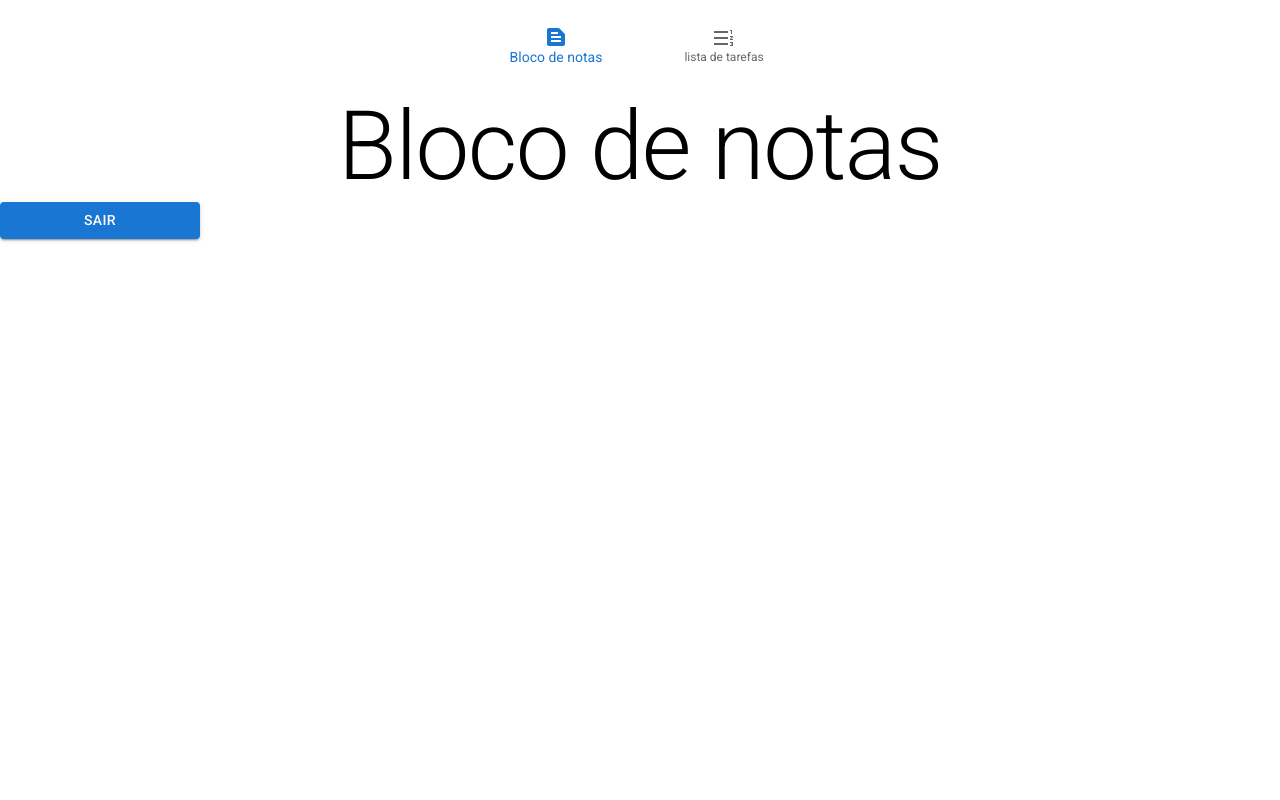
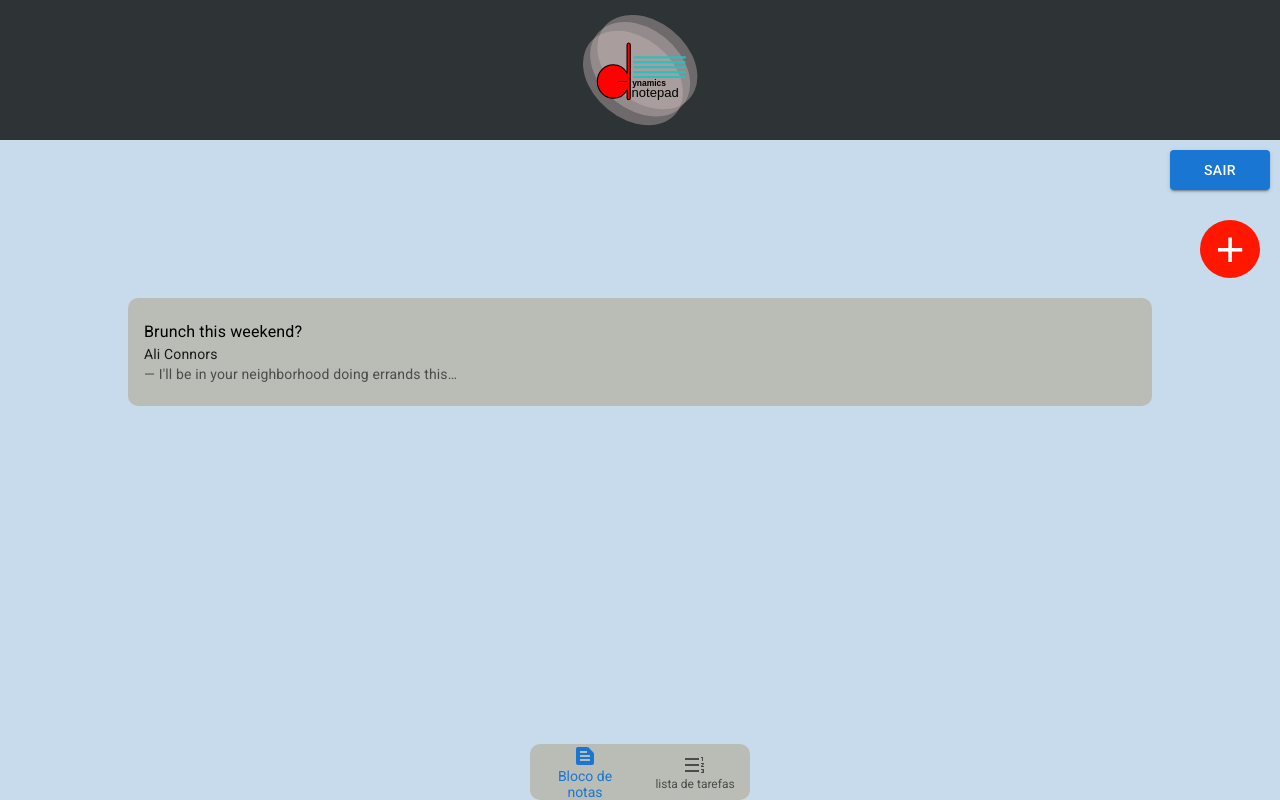
Before and after one commit to guilhermesoares05/todo, a React (Create React App) app: page / in a window 1280 px wide. Built offline with nearby package versions, Linux system fonts and the light colour scheme; no server answers; the database is empty.

Commit message:
estilização de telas e refatoração

```diff
--- a/public/index.html
+++ b/public/index.html
@@ -11,7 +11,11 @@
   <link rel="manifest" href="%PUBLIC_URL%/manifest.json" />
   <title>Dynamics Notepad</title>
 </head>
-
+  <style>
+    body{
+      background-color: rgb(200, 219, 236);
+    }
+  </style>
 <body>
   <noscript>You need to enable JavaScript to run this app.</noscript>
   <div id="root"></div>
--- a/src/App.js
+++ b/src/App.js
@@ -4,7 +4,6 @@ import Home from './assets/pages/home/Home';
 import Todo from './assets/pages/todo/Todo';
 import Login from './assets/pages/login/Login';
 import Cadastro  from './assets/pages/cadastro/Cadastro';
-import Notes from './assets/pages/blocoDeNotas/Notes';
 import NotesInsert from './assets/pages/inserirNota/NotesInsert';
 import './style.css';
 
@@ -15,7 +14,6 @@ const App = () => {
       <Route path="/todo" element={<Todo />} />
       <Route path="/login" element={<Login />} />
       <Route path="/cadastro" element={<Cadastro />} />
-      <Route path="/blocoDeNotas" element={<Notes />} />
       <Route path="/inserirNota" element={<NotesInsert />} />
     </Routes>
   );
--- a/src/assets/pages/components/Footer.jsx
+++ b/src/assets/pages/components/Footer.jsx
@@ -5,13 +5,115 @@ import React, { useState, useEffect } from 'react';
 import { Routes, Route, Link } from "react-router-dom";
 
 //imports mui
+import Grid from '@mui/material/Grid';
+import Typography from '@mui/material/Typography';
+import Box from '@mui/material/Box';
+import BottomNavigation from '@mui/material/BottomNavigation';
+import BottomNavigationAction from '@mui/material/BottomNavigationAction';
+import TextSnippetIcon from '@mui/icons-material/TextSnippet';
+import FormatListNumberedRtlIcon from '@mui/icons-material/FormatListNumberedRtl';
 
 
 const Footer = () => {
+
+    const menuHome = React.createRef();
+    const menuTodo = React.createRef();
+    const [positionMenu, setPositionMenu] = useState(0);
+
+    //função que faz referencia ao item do menu
+    const handleClickMenu = () => {
+        menuHome.current.click();
+    }
+    //função que faz referencia ao item do menu
+    const handleClickTodo = () => {
+        menuTodo.current.click();
+    }
     return(
-    <>
+    <Grid
+        style={{
+            width:"100%",
+            position: "absolute",
+            bottom: 0,
+            left: 0,
+        }}
+    >
+            {/*Item do menu */}
+            <Typography
+                variant="h6"
+                component="h6"
+                style={{
+                    display: 'none'
+                }}
+            >
+                <Link
+                    style={{
+                        textDecoration: 'none',
+                        color: '#f00'
+                    }}
+                    to='/'
+                    //referencia para o click
+                    ref={menuHome}
+                >
+                    <i>Bloco de notas!</i>
+                </Link>
+            </Typography>
+            {/**cabecalho da pagina */}
+            <Grid
+                container
+                item
+                style={{
 
-    </>
+                }}
+                direction="row"
+                alignItems="center"
+                justifyContent="center"
+
+            >
+                <Box
+                    style={{
+
+                    }}
+
+                >
+                    <BottomNavigation
+                        showLabels
+                        value={positionMenu}
+                        onChange={(event, newValue) => {
+                            setPositionMenu(newValue);
+                        }}
+                        style={{
+                            background:'#BABDB6',
+                            borderRadius: '10px',
+
+                        }}
+                    >
+                        <BottomNavigationAction label="Bloco de notas" icon={<TextSnippetIcon />} onClick={handleClickMenu} />
+                        <BottomNavigationAction label="lista de tarefas" icon={<FormatListNumberedRtlIcon />} onClick={handleClickTodo} />
+                    </BottomNavigation>
+                </Box>
+            </Grid>
+
+            {/*item do menu */}
+            <Typography
+                variant="h6"
+                component="h6"
+                style={{
+                    display: 'none'
+                }}
+            >
+                <Link
+                    style={{
+                        textDecoration: 'none',
+                        color: '#f00'
+                    }}
+                    //referencia para o click
+                    to='/todo'
+                    ref={menuTodo}
+                >
+                    <i>Lista de tarefas</i>
+                </Link>
+            </Typography>
+    </Grid>
     );
 }
 
--- a/src/assets/pages/components/Header.jsx
+++ b/src/assets/pages/components/Header.jsx
@@ -1,21 +1,60 @@
+//imports react
+import React from 'react';
 
-//import router
-import { Routes, Route, Link } from "react-router-dom";
 
 //imports mui
 import Grid from '@mui/material/Grid';
+import Button from '@mui/material/Button';
+
+import myApp from "../../core/firebaseConfig"
 
 
 const Header = () => {
+
+    //funão responsável por realizar o logout do usuario
+    const handleLogout = async () => {
+        myApp.auth().signOut().then(() => {
+            localStorage.setItem('currentUserDynamicsNotepad', '');
+            window.location.assign(window.location.origin + '/login');
+        }).catch((error) => {
+            console.log(error);
+        });
+    }
     return(
-        <Grid style={{
-            display: "flex",
-            padding: "10px",
-            justifyContent: "center",
-        }}>
-            <img src="/logo-dynamics-notepad.svg" alt="logo dynamics" width={100} />
+        <>
+            <Grid
+            width="100%"
+            item
+            style={{
+                display: "flex",
+                padding: "10px",
+                justifyContent: "center",
+                background: "#2e3436",
+                alignItems: "center"
+            }}>
 
-        </Grid>
+                <img src="/logo-dynamics-notepad.svg" alt="logo dynamics" width={120} />
+            </Grid>
+            <Grid
+                container
+                item
+                justifyContent="right"
+                padding="10px"
+            >
+            <Button
+                color='primary'
+                variant='contained'
+                style={{
+                    width: '100px',
+                    height: '40px'
+                }}
+                onClick={handleLogout}
+            >
+                Sair
+            </Button>
+            </Grid>
+        </>
+
     );
 }
 
--- a/src/assets/pages/home/Home.js
+++ b/src/assets/pages/home/Home.js
@@ -6,13 +6,14 @@ import { Link } from "react-router-dom";
 
 //imports mui
 import Grid from '@mui/material/Grid';
-import Button from '@mui/material/Button';
-import Box from '@mui/material/Box';
+import List from '@mui/material/List';
+import ListItem from '@mui/material/ListItem';
+import ListItemText from '@mui/material/ListItemText';
 import Typography from '@mui/material/Typography';
-import BottomNavigation from '@mui/material/BottomNavigation';
-import BottomNavigationAction from '@mui/material/BottomNavigationAction';
-import TextSnippetIcon from '@mui/icons-material/TextSnippet';
-import FormatListNumberedRtlIcon from '@mui/icons-material/FormatListNumberedRtl';
+
+//imports de components
+import Header from '../components/Header';
+import Footer from '../components/Footer';
 
 //import firebase
 import myApp from "../../core/firebaseConfig"
@@ -20,9 +21,6 @@ import "firebase/compat/firestore";
 import "firebase/compat/auth";
 
 const Home = () => {
-    const menuHome = React.createRef();
-    const menuTodo = React.createRef();
-    const [positionMenu, setPositionMenu] = useState(0);
 
     const handleFirebaseConnection = async () => {
         let querySnapshot = await myApp.firestore().collection("teste").get();
@@ -38,130 +36,71 @@ const Home = () => {
         handleFirebaseConnection();
     }, []);
 
-    //função que faz referencia ao item do menu
-    const handleClickMenu = () => {
-        menuHome.current.click();
-    }
-    //função que faz referencia ao item do menu
-    const handleClickTodo = () => {
-        menuTodo.current.click();
-    }
+    return (
 
-    //funão responsável por realizar o logout do usuario
-    const handleLogout = async () => {
-        myApp.auth().signOut().then(() => {
-            localStorage.setItem('currentUserDynamicsNotepad', '');
-            window.location.assign(window.location.origin + '/login');
-        }).catch((error) => {
-            console.log(error);
-        });
-    }
-
-    return (
         <Grid
-            container
-            style={{
-
-            }}
+        container
+        item
+        style={{
+            display: "flex",
+          }}
         >
-            {/*Item do menu */}
-            <Typography
-                variant="h6"
-                component="h6"
-                style={{
-                    display: 'none'
-                }}
-            >
-                <Link
-                    style={{
-                        textDecoration: 'none',
-                        color: '#f00'
-                    }}
-                    to='/'
-                    //referencia para o click
-                    ref={menuHome}
-                >
-                    <i>Bloco de notas!</i>
-                </Link>
-            </Typography>
-
-            {/*item do menu */}
-            <Typography
-                variant="h6"
-                component="h6"
-                style={{
-                    display: 'none'
-                }}
-            >
-                <Link
-                    style={{
-                        textDecoration: 'none',
-                        color: '#f00'
-                    }}
-                    //referencia para o click
-                    to='/todo'
-                    ref={menuTodo}
-                >
-                    <i>Lista de tarefas</i>
-                </Link>
-            </Typography>
-
-            {/**cabecalho da pagina */}
+        {/*Item do cabeçalho */}
+        <Header />
+        {/*botão adicionar nota */}
             <Grid
                 container
                 item
                 style={{
-                    height: '90px'
+                    justifyContent: "right",
+                    padding:"20px",
+                    display:"flex",
                 }}
-                direction="row"
-                alignItems="center"
-                justifyContent="center"
             >
-                <Box
-                    sx={{ width: 500 }}
-
-                >
-                    <BottomNavigation
-                        showLabels
-                        value={positionMenu}
-                        onChange={(event, newValue) => {
-                            setPositionMenu(newValue);
-                        }}
-                    >
-                        <BottomNavigationAction label="Bloco de notas" icon={<TextSnippetIcon />} onClick={handleClickMenu} />
-                        <BottomNavigationAction label="lista de tarefas" icon={<FormatListNumberedRtlIcon />} onClick={handleClickTodo} />
-                    </BottomNavigation>
-                </Box>
+                <Link to="/inserirNota" style={{
+                    textDecoration:"none",
+                    fontSize:"50px",
+                    fontFamily:"arial",
+                    background:"#FF1701",
+                    width:"60px",
+                    textAlign:"center",
+                    borderRadius:"50%",
+                    color:"#fff",
+                }}>
+                +
+                </Link>
             </Grid>
-
-            {/**corpo da pagina */}
+            {/*notas salvas*/}
             <Grid
                 container
                 item
-                direction="column"
-                alignItems="center"
                 justifyContent="center"
-                style={{
-                    heigth: '100vh'
-                }}
             >
-                <Typography
-                    variant="h1"
-                    component="h1">
-                    Bloco de notas
-                </Typography>
+                <List sx={{ width: '80%', bgcolor: '#BABDB6',borderRadius:'10px'}}>
+                <ListItem alignItems="flex-start">
+                    <ListItemText
+                    primary="Brunch this weekend?"
+                    secondary={
+                        <React.Fragment>
+                        <Typography
+                            style={{ display: 'flex' }}
+                            component="span"
+                            variant="body2"
+                            color="text.primary"
+                        >
+                            Ali Connors
+                        </Typography>
+                        {" — I'll be in your neighborhood doing errands this…"}
+                        </React.Fragment>
+                    }
+                    />
+                </ListItem>
+                </List>
             </Grid>
-            <Button
-                color='primary'
-                variant='contained'
-                style={{
-                    width: '200px'
-                }}
-                onClick={handleLogout}
-            >
-                Sair
-            </Button>
+            <Footer />
         </Grid>
+
+
     );
 }
 
```
Also changed, not shown: src/assets/pages/blocoDeNotas/Notes.jsx (deleted, +0 -79 lines), src/assets/pages/inserirNota/NotesInsert.jsx (+18 -6 lines).
